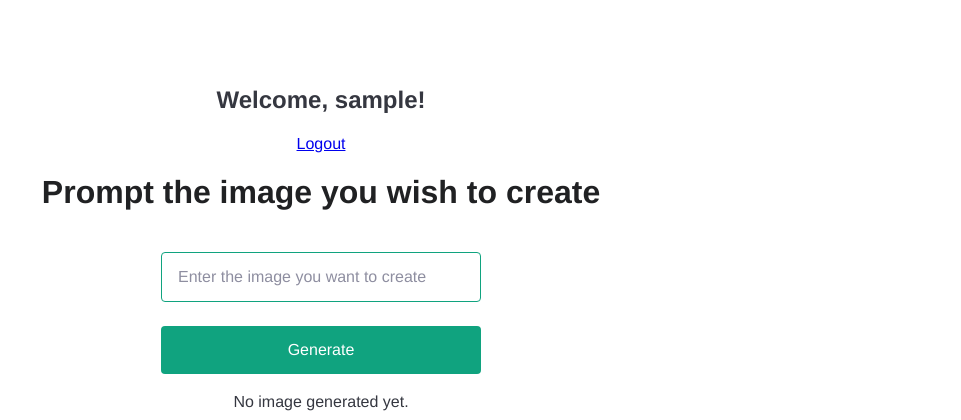
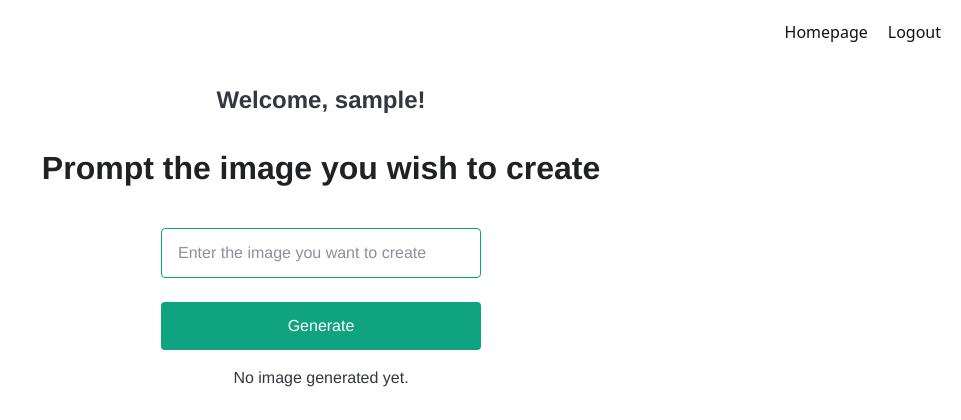
Before and after one commit to PixelNoob/ai_image_generator, a Flask app: page / in a window 1280 px wide. Shown: the top 420 px of the page, without its empty margins (319-1280 px from the left). Run offline with Flask 3, Linux system fonts and the light colour scheme; the visitor is signed in with stand-in values (Sample User, id 1); some web fonts are replaced.

Commit message:
homepage link

```diff
--- a/static/main.css
+++ b/static/main.css
@@ -73,3 +73,37 @@ img {
 p {
   margin-bottom: 20px;
 }
+.top-nav {
+  position: absolute;
+  top: 20px;
+  right: 20px;
+  display: flex;
+  gap: 20px;
+  font-family: system-ui, sans-serif;
+}
+
+.nav-link {
+  text-decoration: none;
+  color: #111;
+  font-size: 16px;
+  font-weight: 500;
+  position: relative;
+  padding-bottom: 4px;
+}
+
+.nav-link::after {
+  content: '';
+  position: absolute;
+  left: 0;
+  bottom: 0;
+  height: 2px;
+  width: 100%;
+  background-color: #111;
+  transform: scaleX(0);
+  transform-origin: left;
+  transition: transform 0.25s ease-in-out;
+}
+
+.nav-link:hover::after {
+  transform: scaleX(1);
+}
--- a/templates/index.html
+++ b/templates/index.html
@@ -5,10 +5,14 @@
     <title>AI Image Creator</title>
     <link rel="stylesheet" href="{{ url_for('static', filename='main.css') }}">
     <link rel="icon" type="image/png" href="{{ url_for('static', filename='favicon.png') }}">
+    <nav class="top-nav">
+        <a href="https://generateimage.xyz/" class="nav-link">Homepage</a>
+        <a href="{{ url_for('logout') }}" class="nav-link">Logout</a>
+      </nav>
+
 </head>
 <body>
     <h2>Welcome, {{ current_user.username }}!</h2>
-    <a href="{{ url_for('logout') }}">Logout</a>
 
     <h3>Prompt the image you wish to create</h3>
 
--- a/templates/login.html
+++ b/templates/login.html
@@ -28,6 +28,7 @@
             <button type="submit" class="login-button">{{ form.submit.label }}</button>
         </form>
         <p>Don't have an account? <a href="{{ url_for('register') }}">Register here</a></p>
+        <p>Back to homepage <a href="https://generateimage.xyz/" class="nav-link">Homepage</a></p>
 
         {% for message in get_flashed_messages() %}
         <p class="error-message">{{ message }}</p>
--- a/templates/register.html
+++ b/templates/register.html
@@ -33,6 +33,7 @@
         {% endfor %}
 
         <p class="register-link">Already have an account? <a href="{{ url_for('login') }}">Login</a></p>
+        <p>Back to homepage <a href="https://generateimage.xyz/" class="nav-link">Homepage</a></p>
     </div>
 
 </body>
```
Also changed, not shown: static/style.css (line endings or trailing spaces).
